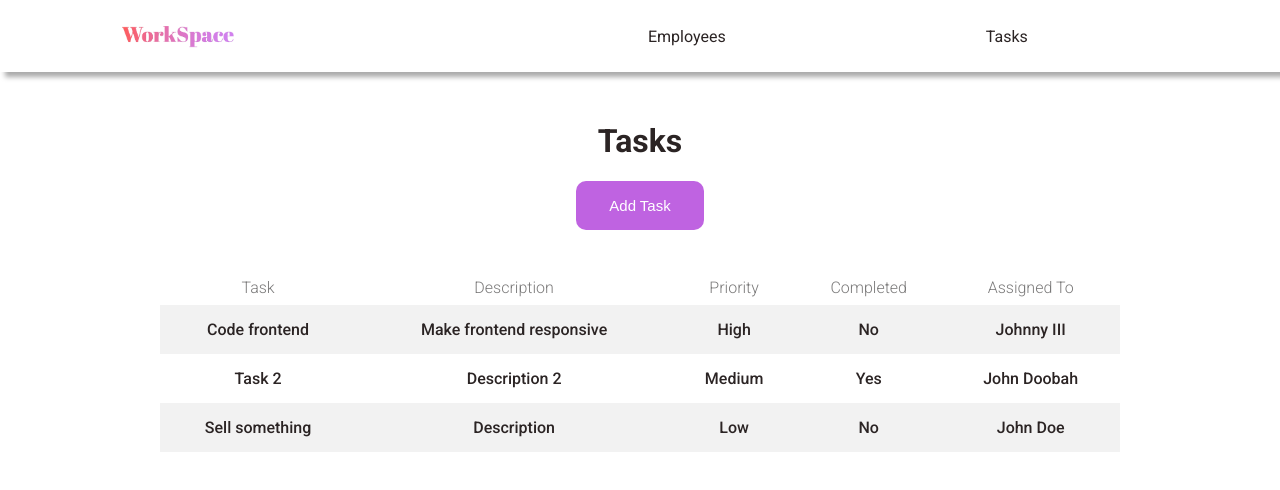
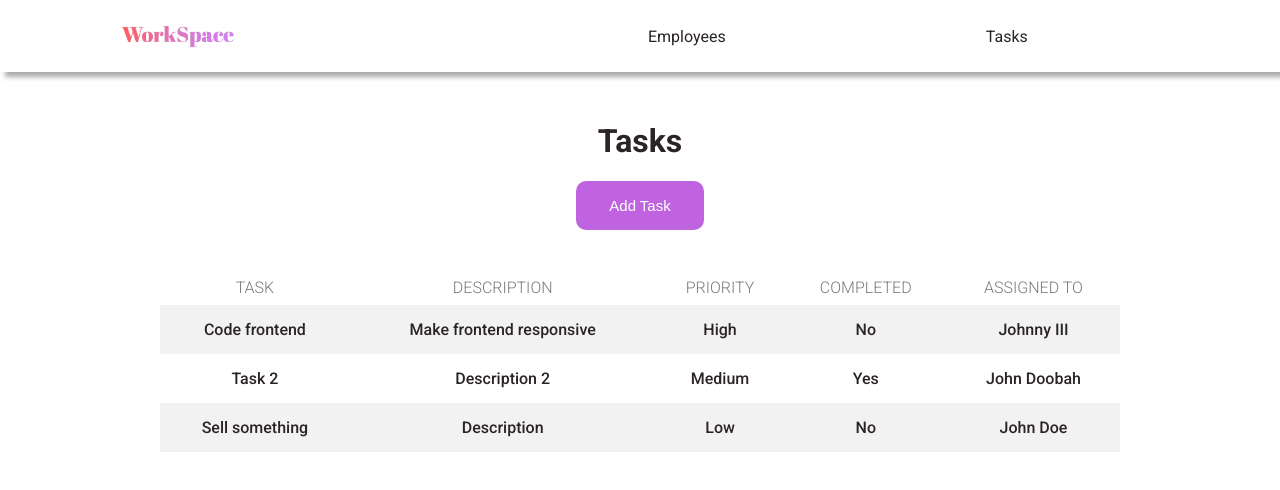
Before and after one commit to DimitriGol/Web-Dev-Final-Project, a React (Create React App) app in the folder workspace-frontend/: page /tasks in a window 1280 px wide. Shown: the top 490 px of the page. Built offline with nearby package versions, Linux system fonts and the light colour scheme.

Commit message:
Make text for table head all-caps

```diff
--- a/workspace-frontend/src/Components/Employees.js
+++ b/workspace-frontend/src/Components/Employees.js
@@ -17,9 +17,9 @@ function Employees() {
             <table>
                 <thead>
                     <th>ID</th>
-                    <th>Name</th>
-                    <th>Department</th>
-                    <th>Actions</th>
+                    <th>NAME</th>
+                    <th>DEPARTMENT</th>
+                    <th>ACTIONS</th>
                 </thead>
                 {/* Example Single Employee */}
                 {/* <tbody>
--- a/workspace-frontend/src/Components/Tasks.js
+++ b/workspace-frontend/src/Components/Tasks.js
@@ -10,11 +10,11 @@ function Tasks() {
             <table className='task-table'>
 
                 <thead>
-                    <th>Task</th>
-                    <th>Description</th>
-                    <th>Priority</th>
-                    <th>Completed</th>
-                    <th>Assigned To</th>
+                    <th>TASK</th>
+                    <th>DESCRIPTION</th>
+                    <th>PRIORITY</th>
+                    <th>COMPLETED</th>
+                    <th>ASSIGNED TO</th>
                 </thead>
 
                 <tbody>
```
